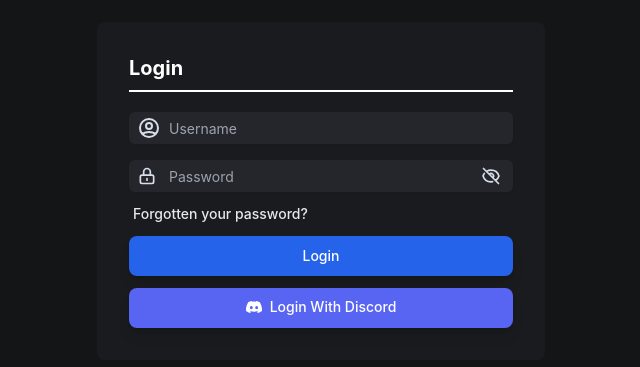
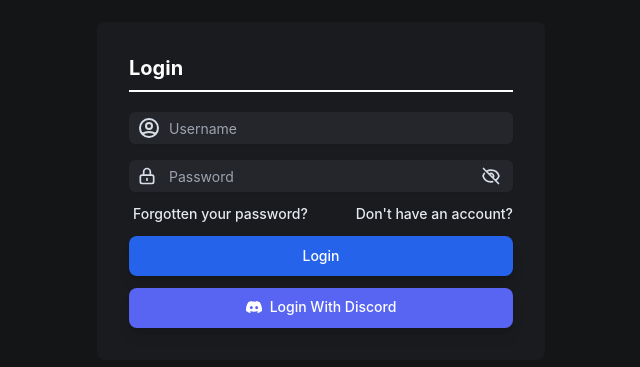
Before and after one commit to barius13/Frontend, a Next.js app: page /login in a window 1280 px wide. Shown: the part 209-576 px from the top of the page, without its empty margins (319-959 px from the left). Built offline with nearby package versions, Linux system fonts and the light colour scheme; no server answers.

Commit message:
refactor: link to register

```diff
--- a/src/pages/login.tsx
+++ b/src/pages/login.tsx
@@ -101,11 +101,18 @@ export default function Login() {
                   </a>
                 </label>
               </div>
-              <Link href="/reset" passHref>
-                <a className="flex ml-1 mt-3 font-medium text-snow-200 hover:text-snow-100 text-sm">
-                  Forgotten your password?
-                </a>
-              </Link>
+              <div className="flex justify-between">
+                <Link href="/reset" passHref>
+                  <a className="flex ml-1 mt-3 font-medium text-snow-200 hover:text-snow-100 text-sm">
+                    Forgotten your password?
+                  </a>
+                </Link>
+                <Link href="/register" passHref>
+                  <a className="flex ml-1 mt-3 font-medium text-snow-200 hover:text-snow-100 text-sm">
+                    Don't have an account?
+                  </a>
+                </Link>
+              </div>
               <div className="mt-3">
                 <span className="block w-full rounded-md shadow-sm">
                   <Button
```
